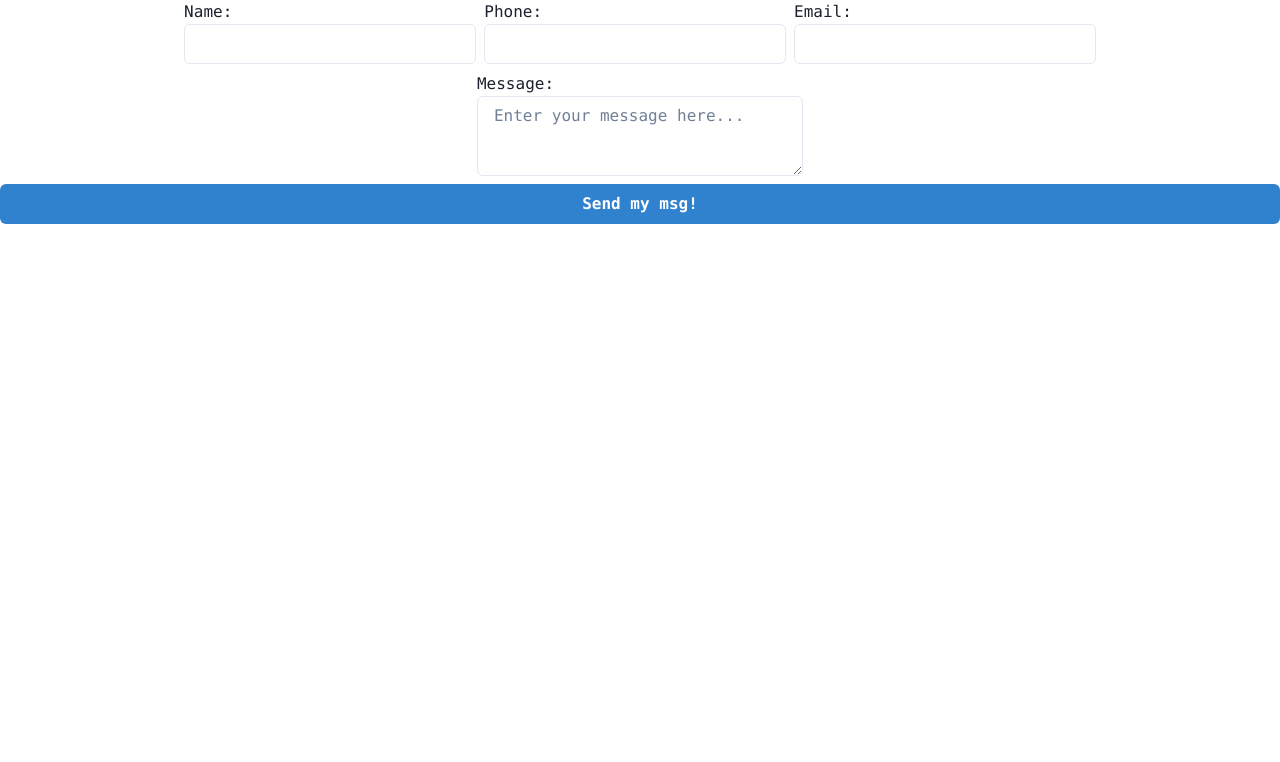
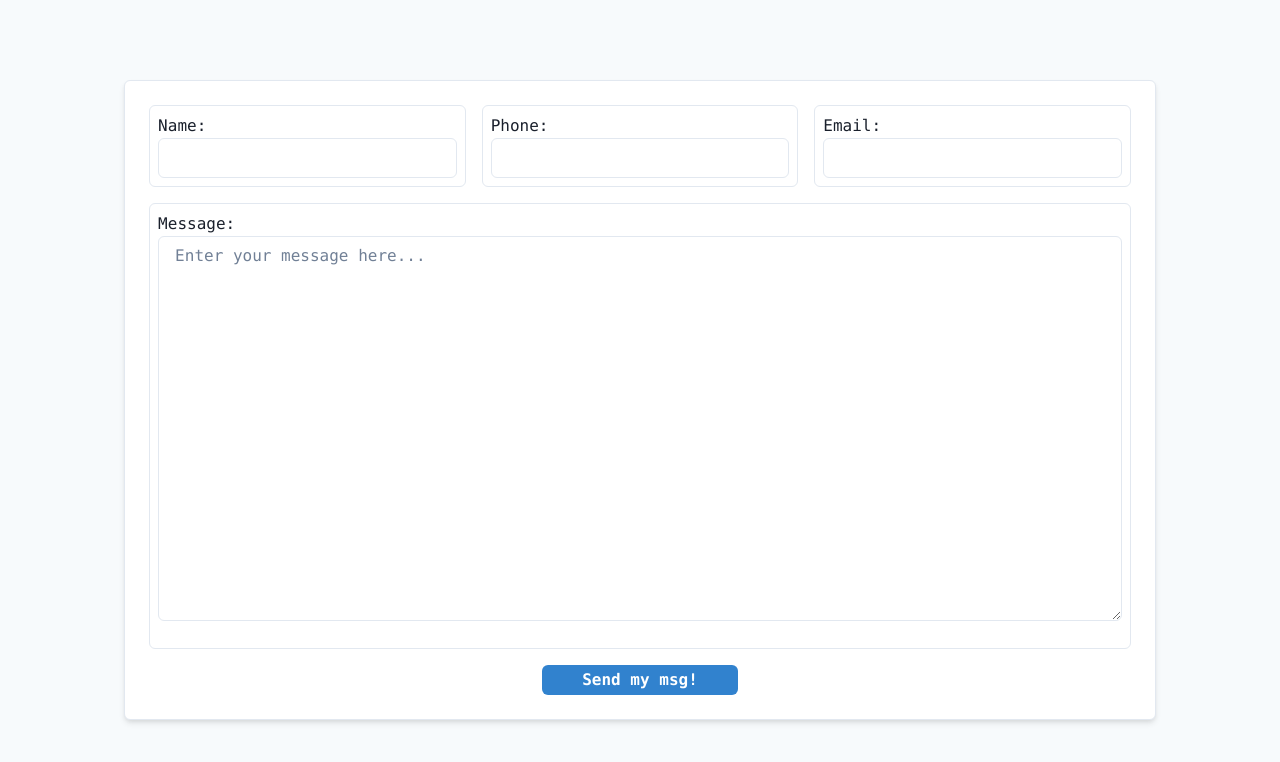
Before and after one commit to Techsip-CAP805/drinkwise, a Next.js app: page /contact in a window 1280 px wide. Shown: the top 762 px of the page. Built offline with nearby package versions, Linux system fonts and the light colour scheme.

Commit message:
chakraUI setup

```diff
--- a/src/pages/contact.js
+++ b/src/pages/contact.js
@@ -15,27 +15,27 @@ const Contact = () => {
   };
 
   return (
-    <Box>
-      <VStack>
-        <HStack>
-          <Box>
+    <Box display="flex" justifyContent="center" alignItems="center" bg="gray.50" h="100vh">
+      <VStack spacing={4} padding={6} boxShadow="md" bg="white" borderRadius="md" border="1px" borderColor="gray.200" h="80%">
+        <HStack spacing={4} width="100%">
+          <Box width="100%" border="1px" borderColor="gray.200" padding={2} borderRadius="md">
             <label>Name:</label>
             <Input type="text" ref={nameRef} />
           </Box>
-          <Box>
+          <Box width="100%" border="1px" borderColor="gray.200" padding={2} borderRadius="md">
             <label>Phone:</label>
             <Input type="text" ref={phoneRef} />
           </Box>
-          <Box>
+          <Box width="100%" border="1px" borderColor="gray.200" padding={2} borderRadius="md">
             <label>Email:</label>
             <Input type="text" ref={emailRef} />
           </Box>
         </HStack>
-        <Box>
+        <Box width="100%" h="100%" border="1px" borderColor="gray.200" padding={2} borderRadius="md">
           <label>Message:</label>
-          <Textarea ref={messageRef} placeholder="Enter your message here..." />
+          <Textarea ref={messageRef} h="90%"  placeholder="Enter your message here..." />
         </Box>
-        <Button onClick={handleSubmit} colorScheme="blue" width="100%">Send my msg!</Button>
+        <Button onClick={handleSubmit} colorScheme="blue" width="20%">Send my msg!</Button>
       </VStack>
     </Box>
   );
```
